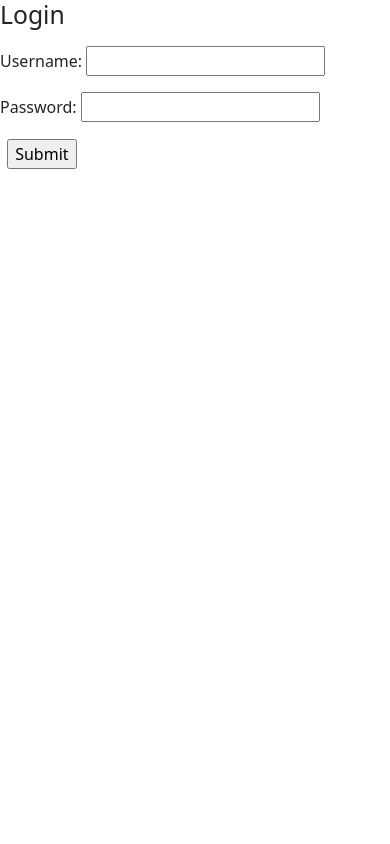
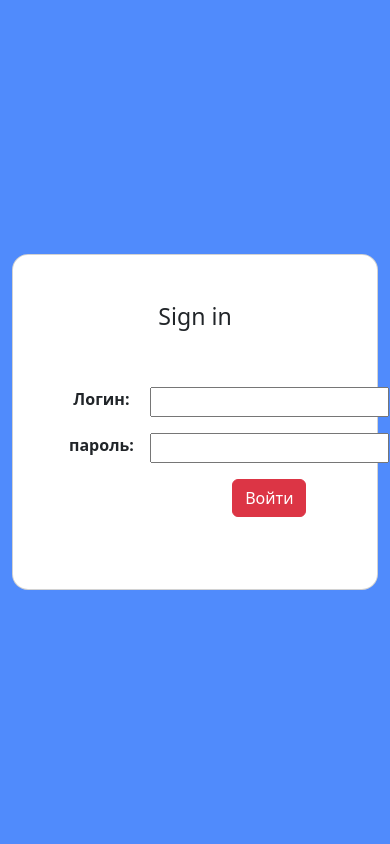
Before and after one commit to moipo/hackandchange2022, a Django app: page /login/ in a window 390 px wide. Run offline with Django 4.2, Linux system fonts and the light colour scheme.

Commit message:
login + alert + registration front

```diff
--- a/hackandchange2022/donation_app/forms.py
+++ b/hackandchange2022/donation_app/forms.py
@@ -4,13 +4,19 @@
 
 
 class UserRegistrationForm(forms.ModelForm):
-    password = forms.CharField(label='Password', widget=forms.PasswordInput)
-    password2 = forms.CharField(label='Repeat password', widget=forms.PasswordInput)
+    password = forms.CharField(label='Пароль', widget=forms.PasswordInput)
+    password2 = forms.CharField(label='Повторите пароль', widget=forms.PasswordInput)
 
     class Meta:
         model = User
         fields = ('username', 'first_name', 'email')
         help_texts = {"username":""}
+        labels = {
+        "username": "Логин",
+        "first_name":"Имя",
+        "email":"email",
+        "password":"пароль"
+        }
 
     def clean_password2(self):
         cd = self.cleaned_data
@@ -25,5 +31,10 @@
         fields = ["username", "password"]
         help_texts = {"username":""}
 
+        labels = {
+        "username": "Логин",
+        "password":"пароль",
+        }
+
 class PhonenumberForm(forms.Form):
     phone_number = forms.CharField(max_length=30)
--- a/hackandchange2022/donation_app/views.py
+++ b/hackandchange2022/donation_app/views.py
@@ -82,7 +82,7 @@
             print(user.first_name)
             user_code = netmonet(phone_number, user.first_name)
             message = f"Пройдите регистрицию по ссылке, отправленной на номер '{phone_number}', после чего \
-            зрители смогут задонитать вам, перейдя по ссылке:  https://netmonet.co/tip/{user_code}"
+            зрители смогут задонатить вам, перейдя по ссылке:  https://netmonet.co/tip/{user_code}"
             ctx = {"message":message}
             return render(request, "donation_app/streamer_link.html", ctx)
 
--- a/hackandchange2022/templates/donation_app/signin_signup/login.html
+++ b/hackandchange2022/templates/donation_app/signin_signup/login.html
@@ -1,6 +1,17 @@
 {% extends "donation_app/base.html" %}
 {% block login %}
-  <h2>Login</h2>
+
+
+
+    <section class="vh-100" style="background-color: #508bfc;">
+      <div class="container py-5 h-100">
+        <div class="row d-flex justify-content-center align-items-center h-100">
+          <div class="col-12 col-md-8 col-lg-6 col-xl-5">
+            <div class="card shadow-2-strong" style="border-radius: 1rem;">
+              <div class="card-body p-5 text-center">
+
+                <h3 class="mb-5">Sign in</h3>
+
                 <ul class = "messages">
                   {%if messages%}
                     {%for message in messages%}
@@ -8,14 +19,51 @@
                     {%endfor%}
                   {%endif%}
                 </ul>
+
+                <!-- <div class="form-outline mb-4">
+                  <input type="email" id="typeEmailX-2" class="form-control form-control-lg" />
+                  <label class="form-label" for="typeEmailX-2">Email</label>
+                </div> -->
+<!--
+                <div class="form-outline mb-4">
+                  <input type="password" id="typePasswordX-2" class="form-control form-control-lg" />
+                  <label class="form-label" for="typePasswordX-2">Password</label>
+                </div> -->
                 <form method="post" action = "#">
                   {% csrf_token %}
-      <table>
-        {{ form.as_p }}
+                <table class = "table table-borderless">
+                  {{ form.as_table }}
                   <tr>
                     <td>&nbsp;</td>
-          <td><input type="submit" value="Submit"></td>
+                    <td><input type="submit" class = "btn btn-danger"value="Войти"></td>
                   </tr>
                 </table>
                   </form>
+                <!-- Checkbox -->
+                <!-- <div class="form-check d-flex justify-content-start mb-4">
+                  <input class="form-check-input" type="checkbox" value="" id="form1Example3" />
+                  <label class="form-check-label" for="form1Example3"> Remember password </label>
+                </div> -->
+
+                <!-- <button class="btn btn-primary btn-lg btn-block" type="submit">Login</button>
+
+                <hr class="my-4">
+
+                <button class="btn btn-lg btn-block btn-primary" style="background-color: #dd4b39;"
+                  type="submit"><i class="fab fa-google me-2"></i> Sign in with google</button>
+                <button class="btn btn-lg btn-block btn-primary mb-2" style="background-color: #3b5998;"
+                  type="submit"><i class="fab fa-facebook-f me-2"></i>Sign in with facebook</button> -->
+
+              </div>
+            </div>
+          </div>
+        </div>
+      </div>
+    </section>
+
+
+
+
+
+
 {% endblock %}
```
Also changed, not shown: hackandchange2022/templates/donation_app/signin_signup/account_created.html (+5 -2 lines), hackandchange2022/templates/donation_app/signin_signup/register.html (+31 -6 lines). Lines whose indentation alone changed are shown as unchanged.
